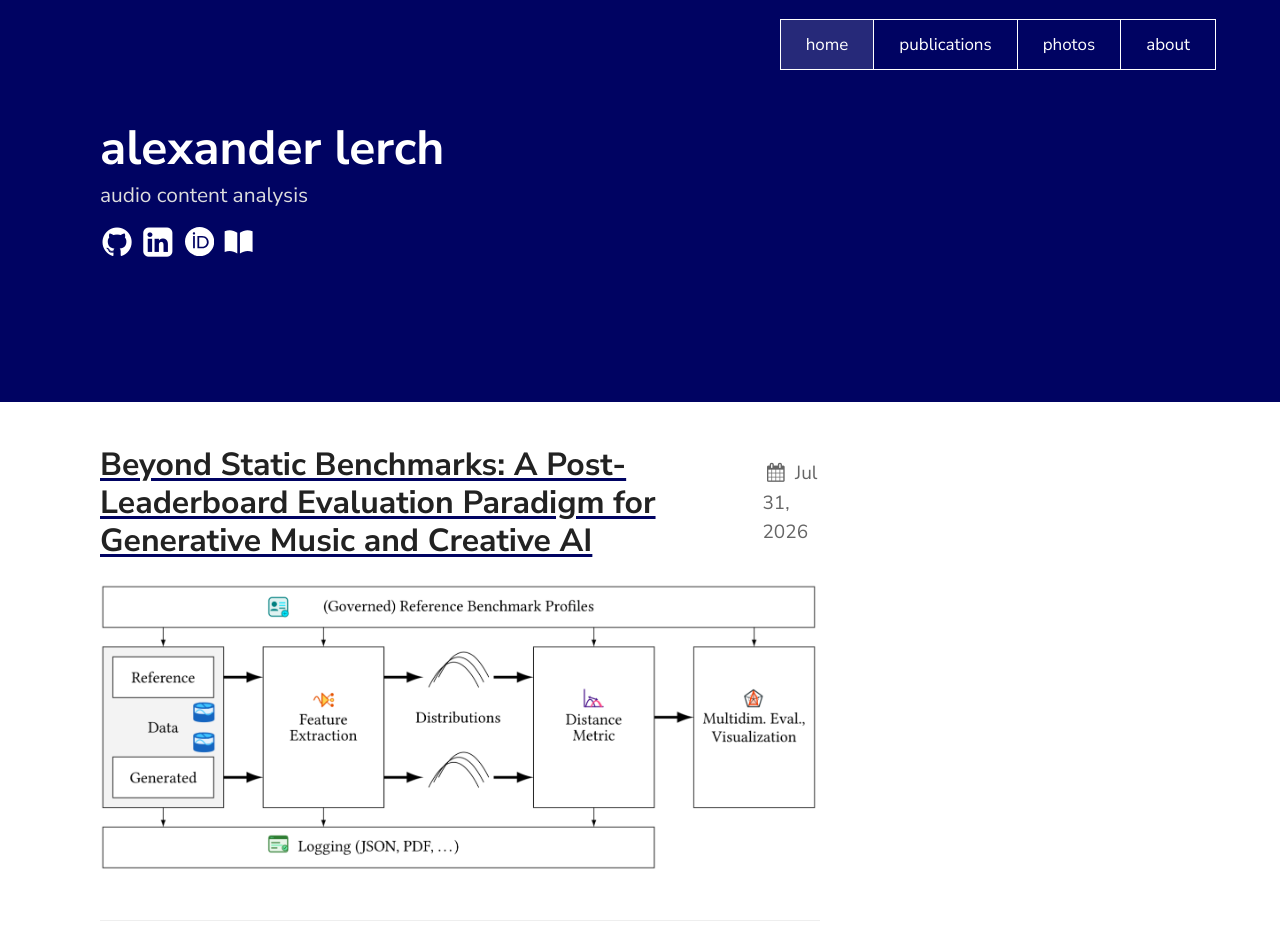
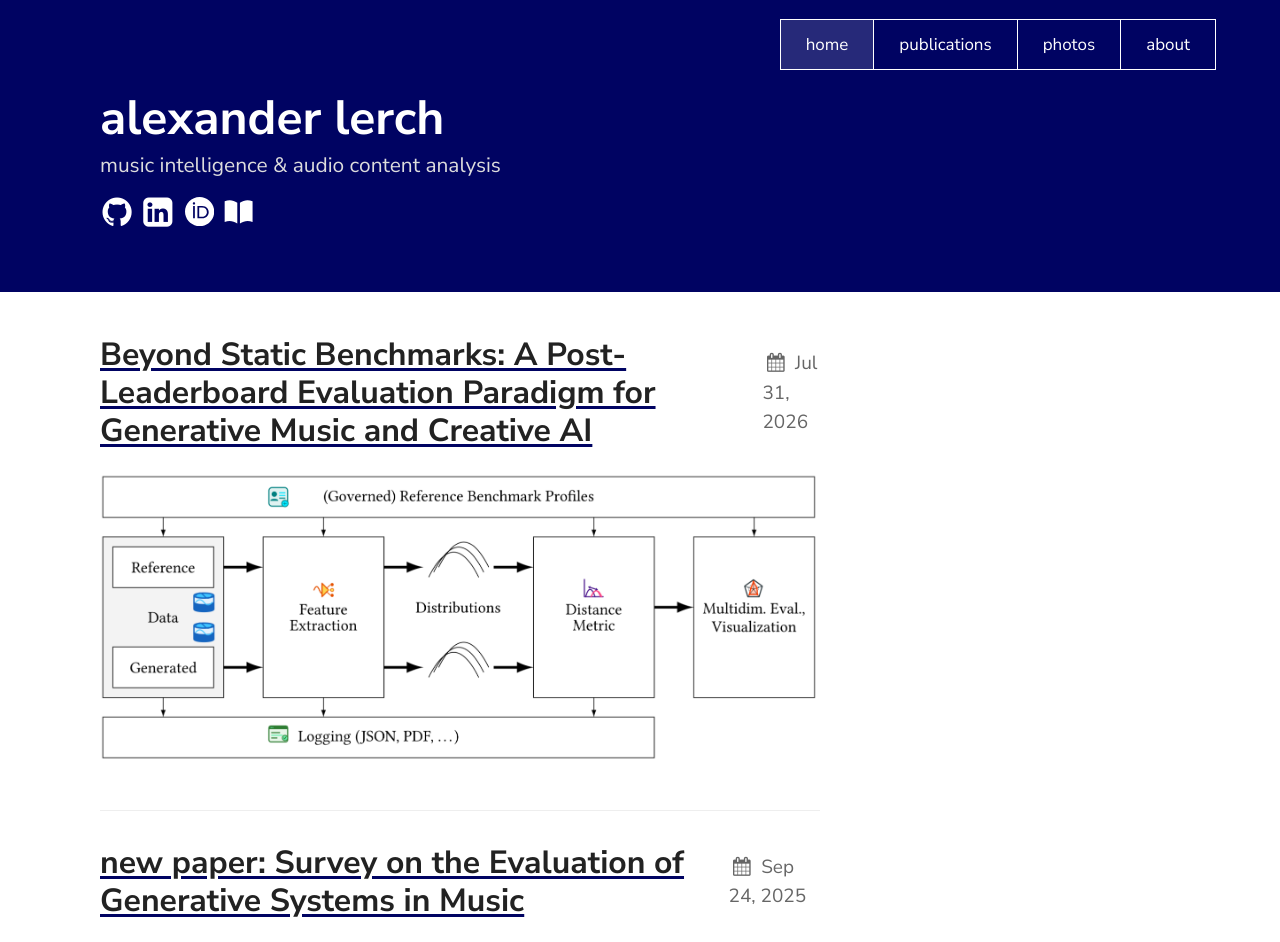
Before and after one commit to alexanderlerch/alexanderlerch.github.io, a Jekyll site: the page built from index.md, in a window 1280 px wide. Shown: the top 942 px of the page. Built offline with Jekyll 4.4.1, drawn with Linux system fonts in a browser that asks for light colours.

Commit message:
header updates

```diff
--- a/_config.yml
+++ b/_config.yml
@@ -15,7 +15,7 @@ permalink: /posts/:title/
 
 texture:
   title: alexander lerch
-  tagline: audio content analysis
+  tagline: music intelligence & audio content analysis
   date_format: "%b %-d, %Y"
   style: blue
   showNav: true
--- a/_sass/theme.scss
+++ b/_sass/theme.scss
@@ -61,9 +61,12 @@ figcaption {
 
 header {
 	// background-size: cover;
-	padding: 120px 0;
+	padding: 90px 0 40px;
 	color: #fff;
 	overflow: hidden;
+	@media screen and (max-width: $mobileWidth) {
+		padding-top: 10px;
+	}
 	.tagline {
 		font-weight: normal;
 		font-size: 110%;
@@ -273,6 +276,17 @@ header {
 			}
 		}
 	}
+	// on phones, put the menu above the title instead of overlapping it
+	@media screen and (max-width: $mobileWidth) {
+		position: static;
+		ul {
+			padding: 0;
+			margin: 0 0 20px;
+		}
+		a {
+			padding: 8px 14px;
+		}
+	}
 }
 
 .author {
```
